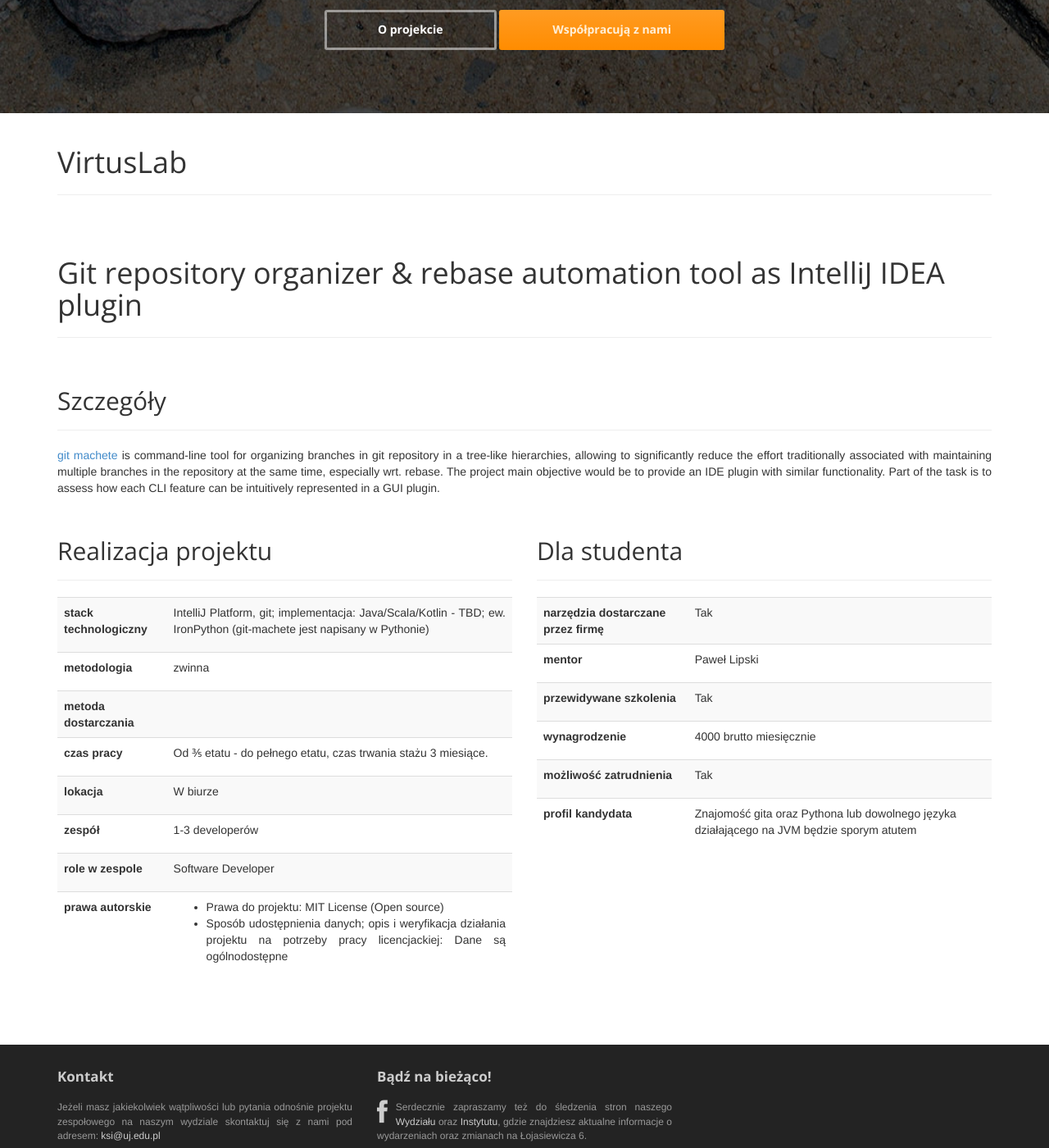
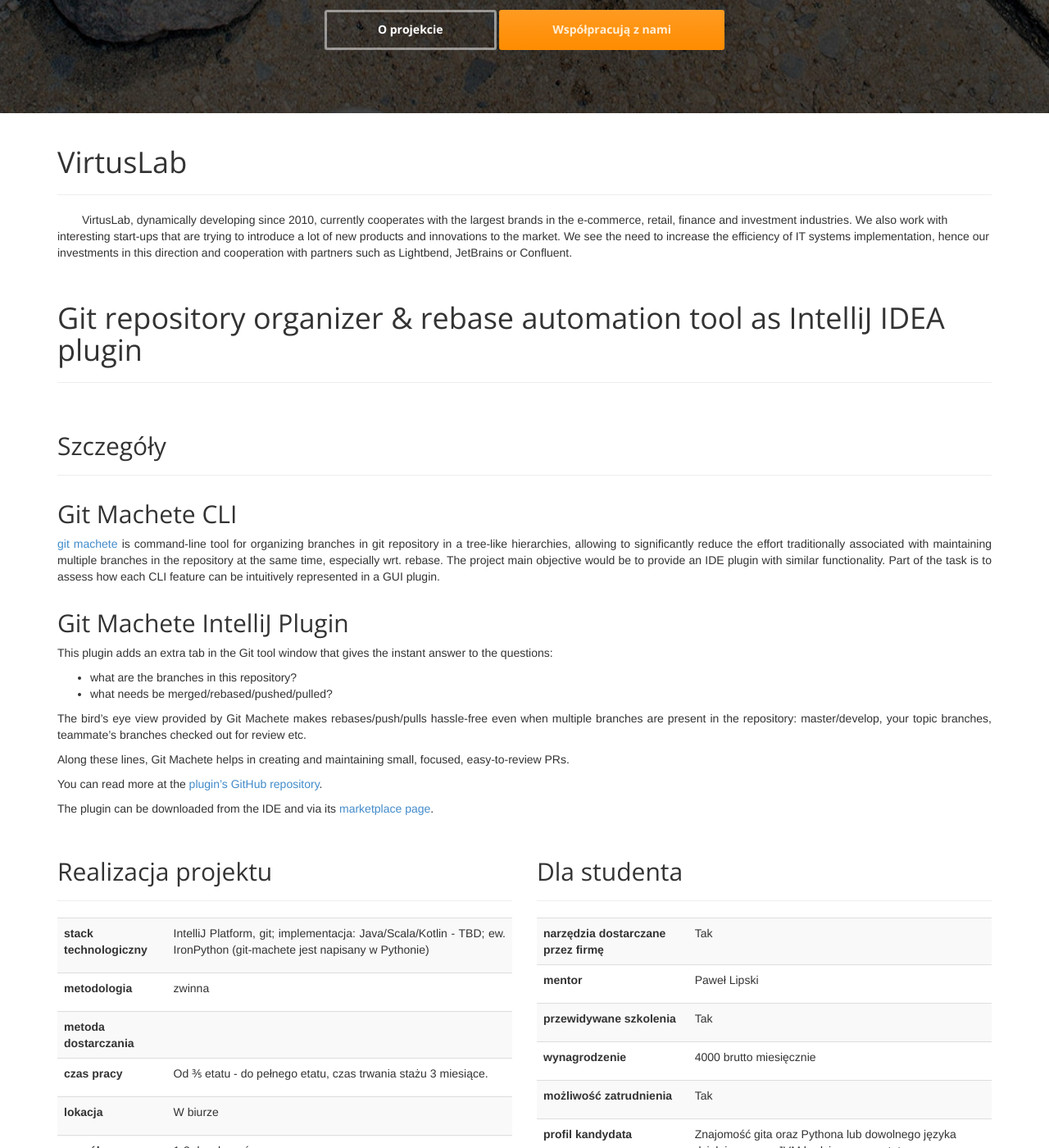
Before and after one commit to KSIUJ/pz.ksi, a Jekyll site: the page built from _companies/virtuslab-git-repository-organizer-rebase-automation-tool-as-intellij-idea-plugin.markdown, in a window 1280 px wide and 1400 px high, scrolled down 382 px. Shown: the whole window at 82% size. Built offline with Jekyll 4.4.1, drawn with Linux system fonts in a browser that asks for light colours; nearby versions of some CDN libraries.

Commit message:
[git-machete-intellij-plugin] Add company & created project descriptions

```diff
--- a/_companies/virtuslab-git-repository-organizer-rebase-automation-tool-as-intellij-idea-plugin.markdown
+++ b/_companies/virtuslab-git-repository-organizer-rebase-automation-tool-as-intellij-idea-plugin.markdown
@@ -3,7 +3,8 @@
 permalink:
 company: VirtusLab
 company_img:
-company_desc:
+company_desc: |
+    VirtusLab, dynamically developing since 2010, currently cooperates with the largest brands in the e-commerce, retail, finance and investment industries. We also work with interesting start-ups that are trying to introduce a lot of new products and innovations to the market. We see the need to increase the efficiency of IT systems implementation, hence our investments in this direction and cooperation with partners such as Lightbend, JetBrains or Confluent.
 project: |
     Git repository organizer & rebase automation tool as IntelliJ IDEA plugin
 project_img:
@@ -37,4 +38,20 @@
     - Prawa do projektu: MIT License (Open source)
     - Sposób udostępnienia danych; opis i weryfikacja działania projektu na potrzeby pracy licencjackiej: Dane są ogólnodostępne
 ---
+
+## Git Machete CLI
 [git machete](https://github.com/VirtusLab/git-machete) is command-line tool for organizing branches in git repository in a tree-like hierarchies, allowing to significantly reduce the effort traditionally associated with maintaining multiple branches in the repository at the same time, especially wrt. rebase. The project main objective would be to provide an IDE plugin with similar functionality. Part of the task is to assess how each CLI feature can be intuitively represented in a GUI plugin.
+
+## Git Machete IntelliJ Plugin
+
+This plugin adds an extra tab in the Git tool window that gives the instant answer to the questions:
+- what are the branches in this repository?
+- what needs be merged/rebased/pushed/pulled?
+
+The bird's eye view provided by Git Machete makes rebases/push/pulls hassle-free even when multiple branches are present in the repository: master/develop, your topic branches, teammate's branches checked out for review etc.
+
+Along these lines, Git Machete helps in creating and maintaining small, focused, easy-to-review PRs.
+
+You can read more at the [plugin's GitHub repository](https://github.com/VirtusLab/git-machete-intellij-plugin).
+
+The plugin can be downloaded from the IDE and via its [marketplace page](https://plugins.jetbrains.com/plugin/14221-git-machete).
```
